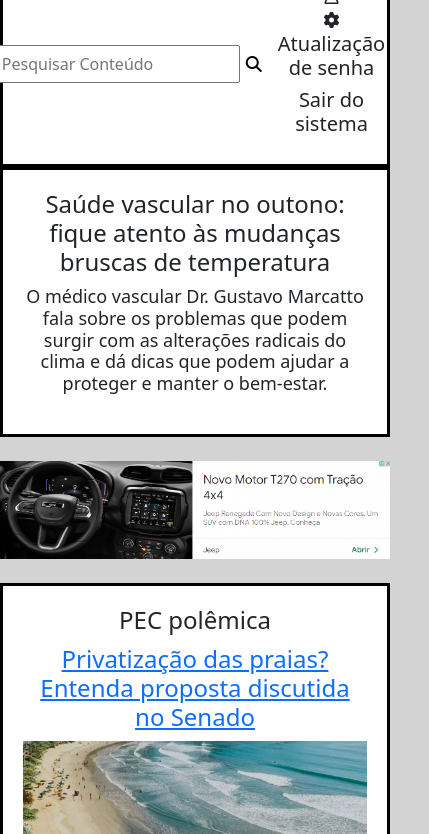
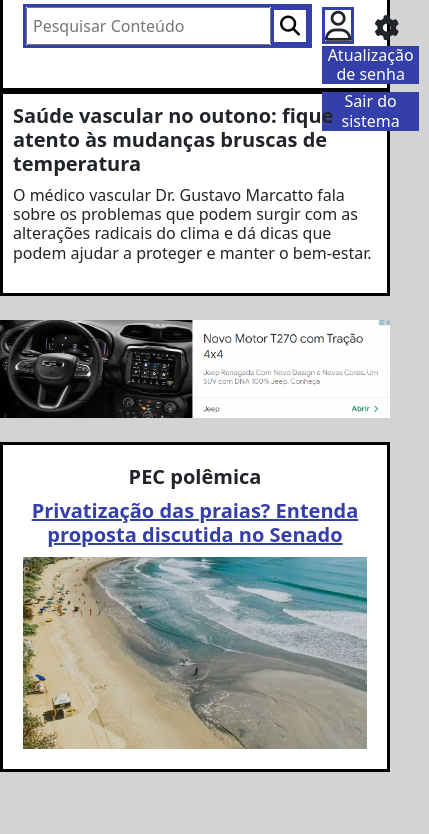
Before and after one commit to SamuelAlves903/TrabalhoUxeDevOps, a plain HTML site: page Cod/TelaPrincipalUsuario.html in a window 390 px wide. Shown: the part 180-1014 px from the top of the page, 429 px wide, since content can reach past the window. After the commit the page ends 952 px from the top, so only its background shows below. Drawn offline with nearby package versions, Linux system fonts and the light colour scheme.

Commit message:
Update style.css
css da TelaPrincipalUsuario

```diff
--- a/Cod/css/style.css
+++ b/Cod/css/style.css
@@ -29,7 +29,9 @@ nav {
 #divBusca {
     display: flex;
     align-items: center;
-    margin-right: 20px;
+    margin-right: auto;
+    margin-left: 20px;
+    border: solid #343faa;
 }
 
 .txtBusca {
@@ -41,7 +43,8 @@ nav {
     background-color: transparent;
     border: none;
     cursor: pointer;
-    font-size: 16px;
+    font-size: 20px;
+    border: solid #343faa;
 }
 
 nav ul {
@@ -49,15 +52,36 @@ nav ul {
     list-style: none;
     padding: 0;
     margin: 0;
+    font-size: 25px;
 }
 
 nav ul li {
     margin-left: 20px;
+    height: 35px;
+}
+
+nav ul li h5 {
+    background: #343faa;
+    color: white;
+}
+
+.fa-user:before {
+    background-color: transparent;
+    font-size: 30px;
+    border: solid 3px #343faa;
+}
+
+.grid {
+    display: flex;
+}
+
+.grid .coluna2 {
+    margin: 0px 20px;
 }
 
 .divTxt {
     padding: 20px;
-    text-align: center;
+    text-align: left;
     border: solid black;
     background: white;
 }
@@ -65,6 +89,14 @@ nav ul li {
 .divTxt h1 {
     font-size: 24px;
     margin-bottom: 10px;
+}
+
+.divTxt h1 {
+    font-weight: bold;
+}
+
+.divTxt h1 a {
+    color: #343faa;
 }
 
 .divTxt h4 {
@@ -77,7 +109,8 @@ nav ul li {
 }
 
 .noticia {
-    width: 600px;
+    max-width: 100%;
+    height: auto;
 }
 
 img {
@@ -85,6 +118,28 @@ img {
     height: auto;
     display: block;
     margin: 0 auto;
+}
+
+.divTxt:last-of-type {
+    max-width: 1000px;
+    width: 100%;
+    margin: 0 auto;
+    padding: 20px;
+    text-align: center;
+    border: solid black;
+    background: white;
+}
+
+#infoTxt {
+    max-width: 1200px;
+    width: 100%;
+    margin-left: auto;
+    margin-left: 0;
+    padding: 20px;
+}
+
+#infoTxt h1 {
+    font-weight: bold;
 }
 
 @media (max-width: 768px) {
@@ -97,11 +152,43 @@ img {
         margin: 10px 0;
     }
 
+    nav {
+        margin: 10px auto;
+    }
+
     nav ul {
         flex-direction: row;
+        justify-content: center;
     }
 
     nav ul li {
         margin: 0 10px;
     }
+
+    nav ul li h5 {
+        font-size: 16px;
+    }
+
+    .divTxt h1 {
+        font-size: 20px;
+    }
+
+    .divTxt h4 {
+        font-size: 16px;
+    }
+
+    #infoTxt {
+        max-width: 100%;
+        width: 100%;
+        padding: 10px;
+        text-align: left;
+    }
+
+    #infoTxt h1 {
+        font-size: 20px;
+    }
+
+    #infoTxt h4 {
+        font-size: 16px;
+    }
 }
```
